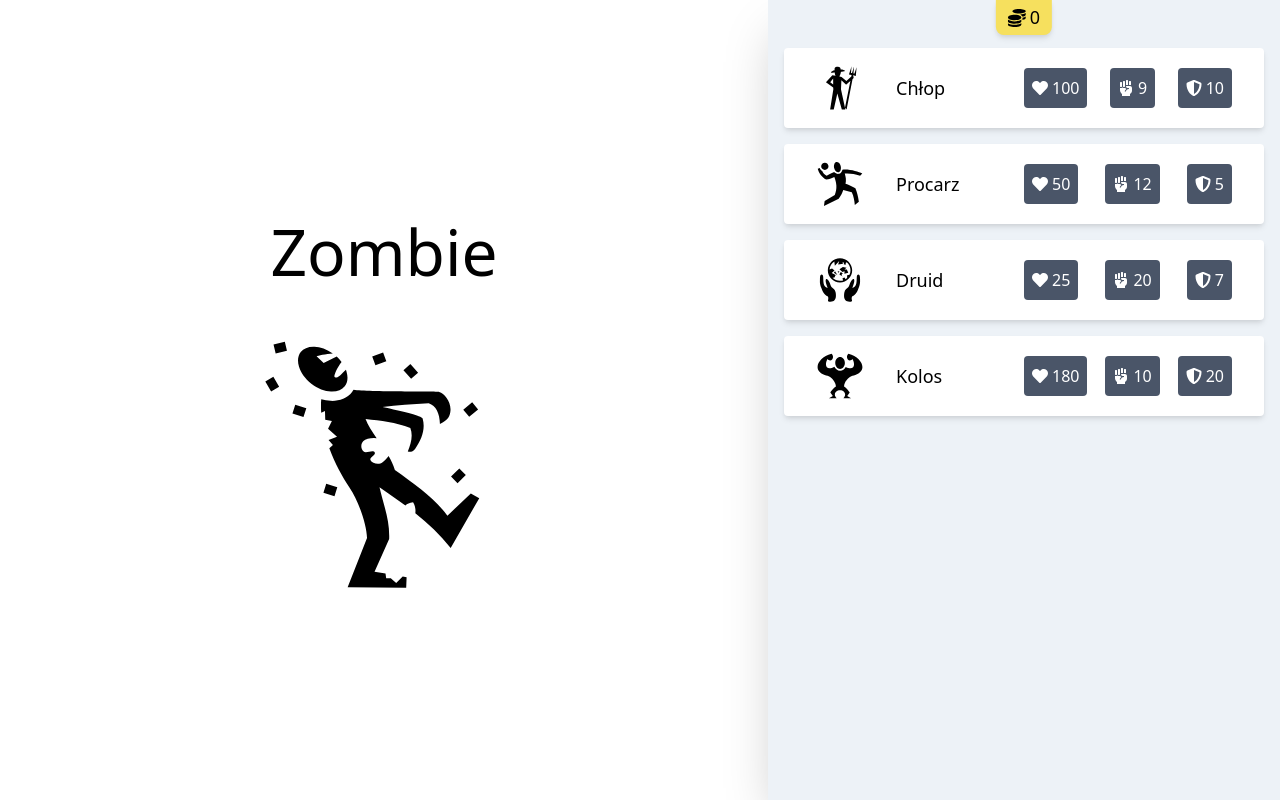
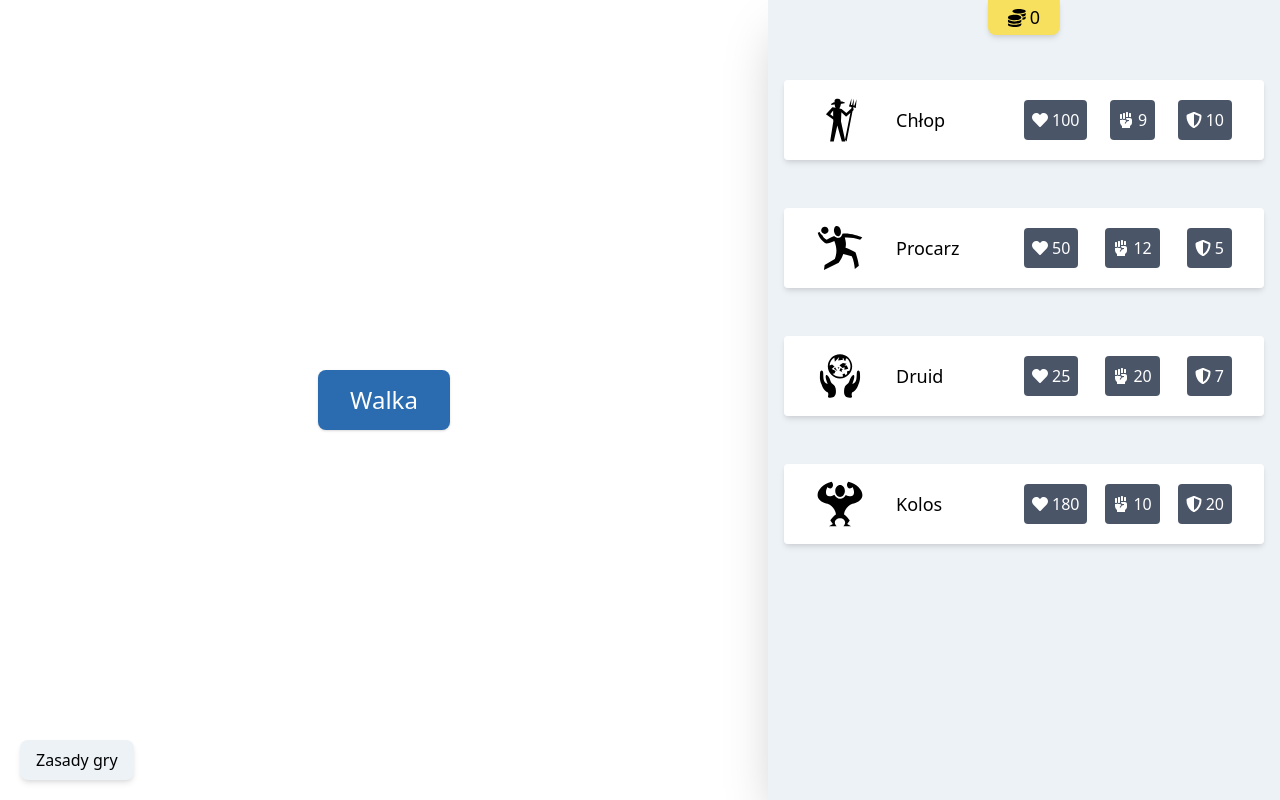
Before and after one commit to damianchojnacki/heroes-adventures, a React (Create React App) app: page / in a window 1280 px wide. Built offline with nearby package versions, Linux system fonts and the light colour scheme.

Commit message:
Quick gamplay is done
also added gameplay tips

```diff
--- /dev/null
+++ b/src/Fight.js
@@ -0,0 +1,72 @@
+import Monster from "./Monster";
+import Hero from "./Hero";
+
+class Fight {
+    heroes = {};
+    monster = {};
+    round = 0;
+    end = false;
+    won = false;
+
+    constructor(heroes, monster) {
+        this.heroes = heroes.map(hero => {
+            hero.currentHealth = hero.health;
+            hero.currentDefense = hero.defense;
+            return hero;
+        });
+
+        this.monster = monster;
+
+        this.monster.currentHealth = monster.health;
+    }
+
+    calculateHit(strength, defense = 0){
+        return strength - defense;
+    }
+
+    isAlive(hero){
+        return hero.currentHealth >= 0;
+    }
+
+    hit(id){
+        let randomHero = 0;
+
+        do{
+            randomHero = Math.round(Math.random() * 3);
+        } while(!this.isAlive(this.heroes[randomHero]));
+
+        if(this.round !== 0 &&  this.round % 4 === 0)
+            this.heroes[randomHero].currentHealth -= this.calculateHit(this.monster.strength, this.heroes[randomHero].currentDefense);
+        else{
+            this.heroes = this.heroes.map(hero => {
+                hero.currentDefense = hero.defense;
+                return hero;
+            });
+
+            this.heroes[id].currentDefense = 0;
+
+            this.monster.currentHealth -= this.calculateHit(this.heroes[id].strength);
+        }
+
+        if(this.monster.currentHealth <= 0){
+            this.end = true;
+            this.won = true;
+        }
+
+        if(
+            this.heroes[0].currentHealth <= 0 &&
+            this.heroes[1].currentHealth <= 0 &&
+            this.heroes[2].currentHealth <= 0 &&
+            this.heroes[3].currentHealth <= 0
+        ){
+            this.end = true;
+            this.won = false;
+        }
+
+        this.round++;
+
+        return this.round % 4 === 0 ? this.hit() : this;
+    }
+}
+
+export default Fight;
--- a/src/GoldService.js
+++ b/src/GoldService.js
@@ -14,7 +14,7 @@ class GoldService{
     static add(value){
         const actualMoney = this.get();
 
-        localStorage.setItem("gold", actualMoney + value);
+        localStorage.setItem("gold", parseInt(actualMoney) + value);
 
         return localStorage.getItem("gold");
     }
@@ -22,7 +22,7 @@ class GoldService{
     static sub(value){
         const actualMoney = this.get();
 
-        localStorage.setItem("gold", actualMoney - value);
+        localStorage.setItem("gold", parseInt(actualMoney) - value);
 
         return localStorage.getItem("gold");
     }
--- a/src/Monster.js
+++ b/src/Monster.js
@@ -1,8 +1,8 @@
 class Monster{
     static getStats(level){
         return {
-            health: 300 * level + Math.pow(3, level) + 200,
-            strength: 4 * level + Math.pow(2, level),
+            health: 160 * level  + 200,
+            strength: 18 * level,
         }
     }
 }
--- a/src/components/App.js
+++ b/src/components/App.js
@@ -1,16 +1,120 @@
-import React from 'react';
+import React, {useEffect, useState} from 'react';
 import Main from "./Main";
 import Sidebar from "./Sidebar";
+import HeroesService from "../HeroesService";
+import GoldService from "../GoldService";
+import MonsterService from "../MonsterService";
+import Fight from "../Fight";
 
 function App() {
+    const [heroes, setHeroes] = useState([]);
+    const [gold, setGold] = useState(0);
+    const [fight, setFight] = useState([]);
+    const [round, setRound] = useState(0);
+    const [toggle, setToggle] = useState(false);
+
+    useEffect(() => {
+        (async function () {
+            const heroes = await HeroesService.all();
+
+            setHeroes(heroes);
+
+            const gold = GoldService.get();
+
+            setGold(gold);
+        })();
+    }, []);
+
+    async function hit(id){
+        if(!fight[round].end) {
+            setFight([...fight, fight[round].hit(id)]);
+            setRound(round + 1);
+            if(fight[round].end) hit(0);
+        } else{
+            const heroes = await HeroesService.all();
+
+            setHeroes(heroes);
+
+            if(fight[round].won) await MonsterService.next();
+
+            const gold = GoldService.get();
+
+            setGold(gold);
+
+            setFight([]);
+            setRound(0);
+        }
+    }
+
+    async function upgrade(hero) {
+        HeroesService.upgrade(hero);
+
+        const heroes = await HeroesService.all();
+
+        setHeroes(heroes);
+
+        const gold = GoldService.get();
+
+        setGold(gold);
+    }
+
+    async function nextFight(){
+        const monster = await MonsterService.getBoss();
+        const heroes = await HeroesService.all();
+
+        setFight([...fight, new Fight(heroes, monster)]);
+    }
+
     return (
         <main className="lg:flex lg:h-screen">
+            <div
+                className="fixed px-24 py-12 bg-gray-400 z-10 rounded-lg shadow-lg"
+                style={{
+                    display: toggle ? "block" : "none",
+                    top: "50%",
+                    left: "50%",
+                    transform: "translate(-50%, -50%)",
+                    width: "66%",
+                    opacity: ".9"
+                }}
+            >
+                <h2 className="text-2xl text-center mb-4">Zasady gry:</h2>
+                <ol className="list-decimal">
+                    <li className="my-4">
+                        Obszar gry składa się z dwóch części:
+                        <ul className="list-disc ml-5">
+                            <li>po lewej stronie rozgrywa się walka</li>
+                            <li>po prawej stronie znajduje się panel bohaterów</li>
+                        </ul>
+                    </li>
+                    <li className="my-4">
+                        Panel bohaterów to miejsce w którym możesz rozwijać postacie, oraz obserować ich statystyki podczas walki:
+                        <ul className="list-disc ml-5">
+                            <li>po lewej stronie możesz zauważyć nazwę i ikonę bohatera</li>
+                            <li>po prawej stronie znajdują się jego statystyki, które zwiększają się wraz z poziomem.</li>
+                        </ul>
+                        Wraz z pokonywaniem przeciwników zdobywasz złoto, które można przeznaczyć na awans bohatera. Gdy zdobędziesz wystarczającą ilość złota, wyświetli się okno ulepszenia.
+                    </li>
+                    <li className="my-4">
+                        Panel walki
+                        <ul className="list-disc ml-5">
+                            <li>po lewej stronie zobaczysz przeciwnika, z którym musisz się zmierzyć</li>
+                            <li>za pomocą przycisków po prawej stronie wybierasz bohatera, który zaatakuje przeciwnika</li>
+                            <li>UWAGA - na turę po zadaniu obrażeń, bohater jest wystawiony na atak (obrona zmniejsza się do 0)</li>
+                        </ul>
+                        Po zadaniu 4 ciosów w pierwszej turze, przeciwnik zaatakuje losowego bohatera. W kolejnych turach masz jedynie 3 ciosy zanim zostaniesz zaatakowany.
+                    </li>
+                </ol>
+            </div>
             <div className="lg:w-3/5 lg:h-full xl:w-2/3 relative">
-              <Main/>
+                <Main fight={fight[round]} hit={hit} nextFight={nextFight}/>
             </div>
             <aside className="lg:w-2/5 lg:h-full xl:w-1/3 bg-gray-200 shadow-2xl pt-8 relative">
-              <Sidebar/>
+                <Sidebar heroes={fight.length ? fight[round].heroes : heroes} gold={gold} upgrade={upgrade}/>
             </aside>
+            <footer className="absolute bottom-0 left-0 m-5">
+                <button className="px-4 py-2 bg-gray-200 hover:bg-gray-300 shadow-md rounded-lg" onClick={() => setToggle(!toggle)}>Zasady gry</button>
+            </footer>
         </main>
     );
 }
--- a/src/components/Hero.js
+++ b/src/components/Hero.js
@@ -1,6 +1,6 @@
 import React from 'react';
 import * as Icons from 'react-icons/gi';
-import {FaHeart, FaFistRaised, FaShieldAlt} from 'react-icons/fa';
+import {FaFistRaised, FaHeart, FaShieldAlt} from 'react-icons/fa';
 import HeroesService from '../HeroesService';
 import CountUp from 'react-countup';
 
@@ -11,9 +11,11 @@ function Hero(props) {
 
     const previousStats = HeroesService.getPreviousStats(hero) ? HeroesService.getPreviousStats(hero) : hero;
 
+    const percentOfHealth = hero.currentHealth && (hero.currentHealth * 100 / hero.health);
+
     return (
-        <div className="relative">
-            {props.gold >= hero.upgradeCost &&
+        <div className="relative mx-4">
+            {!hero.currentHealth && props.gold >= hero.upgradeCost &&
                 <div
                     className="absolute top-0 w-full h-full bg-gray-800 hover:bg-gray-900 opacity-75 flex justify-center items-center text-yellow-500 cursor-pointer uppercase font-bold tracking-widest"
                     onClick={() => props.upgrade(hero)}
@@ -21,7 +23,7 @@ function Hero(props) {
                     Awansuj
                 </div>
             }
-            <div className="m-4 px-8 py-4 rounded shadow-md bg-white items-center flex flex-wrap lg:flex-no-wrap justify-center lg:justify-between">
+            <div className="my-4 my-12 px-8 py-4 rounded shadow-md bg-white items-center flex flex-wrap lg:flex-no-wrap justify-center lg:justify-between">
                 <span className="text-5xl mr-8">
                     <Icon/>
                 </span>
@@ -32,11 +34,13 @@ function Hero(props) {
                     <div className="flex items-center p-2 bg-gray-700 text-white rounded">
                         <FaHeart/>
                         <span className="pl-1">
+                          {hero.currentHealth ??
                               <CountUp
                                   start={previousStats.health}
                                   end={hero.health}
                                   onEnd={() => HeroesService.removePreviousStats(hero)}
                               />
+                          }
                       </span>
                     </div>
                     <div className="flex items-center p-2 bg-gray-700 text-white rounded">
@@ -52,15 +56,22 @@ function Hero(props) {
                     <div className="flex items-center p-2 bg-gray-700 text-white rounded">
                         <FaShieldAlt/>
                         <span className="pl-1">
+                        {hero.currentDefense ??
                             <CountUp
                                 start={previousStats.defense}
                                 end={hero.defense}
                                 onEnd={() => HeroesService.removePreviousStats(hero)}
                             />
+                        }
                       </span>
                     </div>
                 </div>
             </div>
+            {hero.currentHealth &&
+                <div className="absolute shadow bg-grey-light overflow-hidden w-full" style={{top: "100%", left: 0, width: "100%"}}>
+                    <div className="bg-red-600 text-xs leading-none py-1 text-center text-white" style={{width: percentOfHealth >= 0 ? percentOfHealth + "%" : "0"}}/>
+                </div>
+            }
         </div>
     );
 }
--- a/src/components/Main.js
+++ b/src/components/Main.js
@@ -1,29 +1,63 @@
-import React, {useEffect, useState} from 'react';
-import FightService from "../FightService";
+import React from 'react';
 import * as Icons from 'react-icons/gi';
+import {GiBroadsword, GiHighShot, GiMagicSwirl, GiBangingGavel} from "react-icons/all";
 
-function Main() {
-    const [boss, setBoss] = useState({});
+function Main(props) {
+    const Icon = props.fight ? Icons[props.fight.monster.variant.icon] : null;
 
-    const Icon = boss.variant ? Icons[boss.variant.icon] : null;
-
-    useEffect(() => {
-        (async function () {
-            const boss = await FightService.getBoss();
-
-            setBoss(boss);
-        })();
-    }, []);
+    const aliveClasses = "block my-5 mx-auto text-5xl bg-gray-200 hover:bg-gray-300 p-2 rounded shadow";
+    const deadClasses = "block my-5 mx-auto text-5xl bg-red-200 hover:red-200 p-2 rounded shadow text-gray-200";
 
     return (
-        <>
-            {boss.variant &&
-                <div className="h-full text-6xl flex flex-col justify-center items-center">
-                    <h1 className="pb-8">{boss.variant.name}</h1>
-                    <span style={{fontSize: "33vh"}}><Icon/></span>
-                </div>
+        <div className="flex justify-around items-center h-full py-12">
+            {props.fight ?
+                <>
+                    <div className="text-6xl flex flex-col justify-center items-center">
+                        <h1 className="pb-8">{props.fight.monster.variant.name}</h1>
+                        <span style={{fontSize: "33vh"}}><Icon/></span>
+                        {props.fight.monster.currentHealth}
+                    </div>
+                    <div className="text-center">
+                        <h2 className="text-2xl">Choose a fighter</h2>
+                        <button
+                            className={props.fight.heroes[0].currentHealth > 0 ? aliveClasses : deadClasses}
+                            onClick={() => props.hit(0)}
+                            style={{transform: "scaleX(-1)"}}
+                            disabled={props.fight.heroes[0].currentHealth <= 0}
+                        >
+                            <GiBroadsword/>
+                        </button>
+
+                        <button
+                            className={props.fight.heroes[1].currentHealth > 0 ? aliveClasses : deadClasses}
+                            onClick={() => props.hit(1)}
+                            style={{transform: "scaleX(-1)"}}
+                            disabled={props.fight.heroes[1].currentHealth <= 0}
+                        >
+                            <GiHighShot/>
+                        </button>
+
+                        <button className={props.fight.heroes[2].currentHealth > 0 ? aliveClasses : deadClasses}
+                                onClick={() => props.hit(2)}
+                                style={{transform: "scaleX(-1)"}}
+                                disabled={props.fight.heroes[2].currentHealth <= 0}
+                        >
+                            <GiMagicSwirl/>
+                        </button>
+
+                        <button className={props.fight.heroes[3].currentHealth > 0 ? aliveClasses : deadClasses}
+                                onClick={() => props.hit(3)}
+                                style={{transform: "scaleX(-1)"}}
+                                disabled={props.fight.heroes[3].currentHealth <= 0}
+                        >
+                            <GiBangingGavel/>
+                        </button>
+                    </div>
+                </>
+                :
+                <button className="text-2xl px-8 py-3 bg-blue-700 hover:bg-blue-800 rounded-lg text-white shadow" onClick={() => props.nextFight()}>Walka</button>
             }
-        </>
+        </div>
     );
 }
 
--- a/src/components/Sidebar.js
+++ b/src/components/Sidebar.js
@@ -4,38 +4,15 @@ import Hero from './Hero';
 import GoldService from "../GoldService";
 import {FaCoins} from "react-icons/fa";
 
-function Sidebar() {
-    const [heroes, setHeroes] = useState([]);
-    const [gold, setGold] = useState(0);
-
-    useEffect(() => {
-        getHeroes();
-    }, []);
-
-    async function getHeroes() {
-        const heroes = await HeroesService.all();
-
-        setHeroes(heroes);
-
-        const gold = GoldService.get();
-
-        setGold(gold);
-    }
-
-    function upgrade(hero) {
-        HeroesService.upgrade(hero);
-
-        getHeroes();
-    }
-
+function Sidebar(props) {
     return (
         <>
-            <div className="absolute top-0 bg-yellow-400 px-3 py-1 flex items-center rounded-b-lg shadow-md text-lg" style={{left: "50%", transform: "translateX(-50%)"}}>
+            <div className="absolute top-0 bg-yellow-400 px-5 py-1 flex items-center rounded-b-lg shadow-md text-lg" style={{left: "50%", transform: "translateX(-50%)"}}>
               <FaCoins/>
-              <span className="pl-1">{gold}</span>
+              <span className="pl-1">{props.gold}</span>
             </div>
-            {heroes.map(hero =>
-                <Hero data={hero} key={hero.id} upgrade={upgrade} gold={gold}/>
+            {props.heroes.map(hero =>
+                <Hero data={hero} key={hero.id} upgrade={props.upgrade} gold={props.gold}/>
             )}
         </>
     );
```
Also changed, not shown: src/MonsterService.js (renamed from src/FightService.js, +11 -4 lines). Lines whose indentation alone changed are shown as unchanged.
